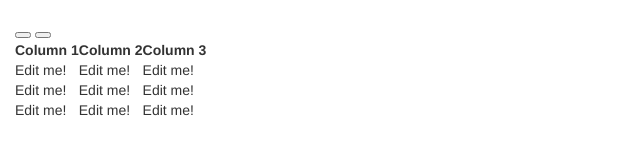
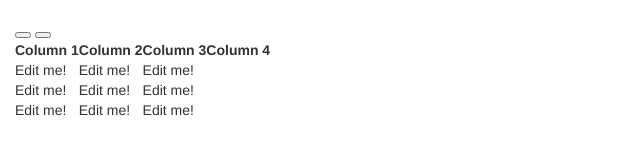
Before and after one commit to CAE-Community-Application-Editor/frontendComponent-test-widget84, a plain HTML site: page index.html in a window 1280 px wide. Shown: the full height of the page, 0-640 px from the left. Drawn offline with nearby package versions, Linux system fonts and the light colour scheme.

Commit message:
HTML Element[table_20bc5] edited by Anonymous

```diff
--- a/index.html
+++ b/index.html
@@ -79,6 +79,7 @@ OF THIS SOFTWARE, EVEN IF ADVISED OF THE POSSIBILITY OF SUCH DAMAGE.
     <th>Column 1</th>
     <th>Column 2</th>
     <th>Column 3</th>
+    <th>Column 4</th>
   </tr>
   <tr>
     <td>Edit me!</td>
```
Also changed, not shown: 1 other file.
